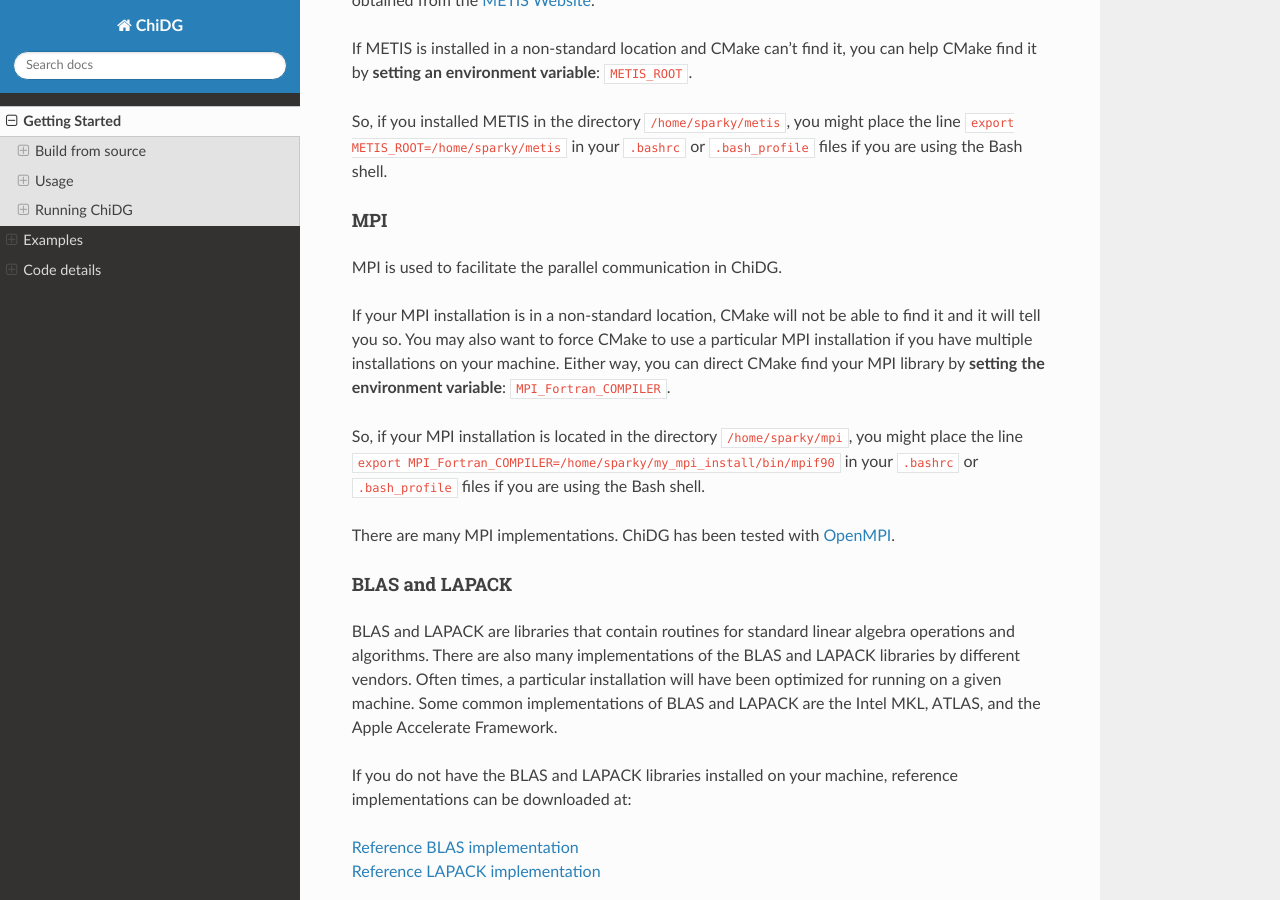
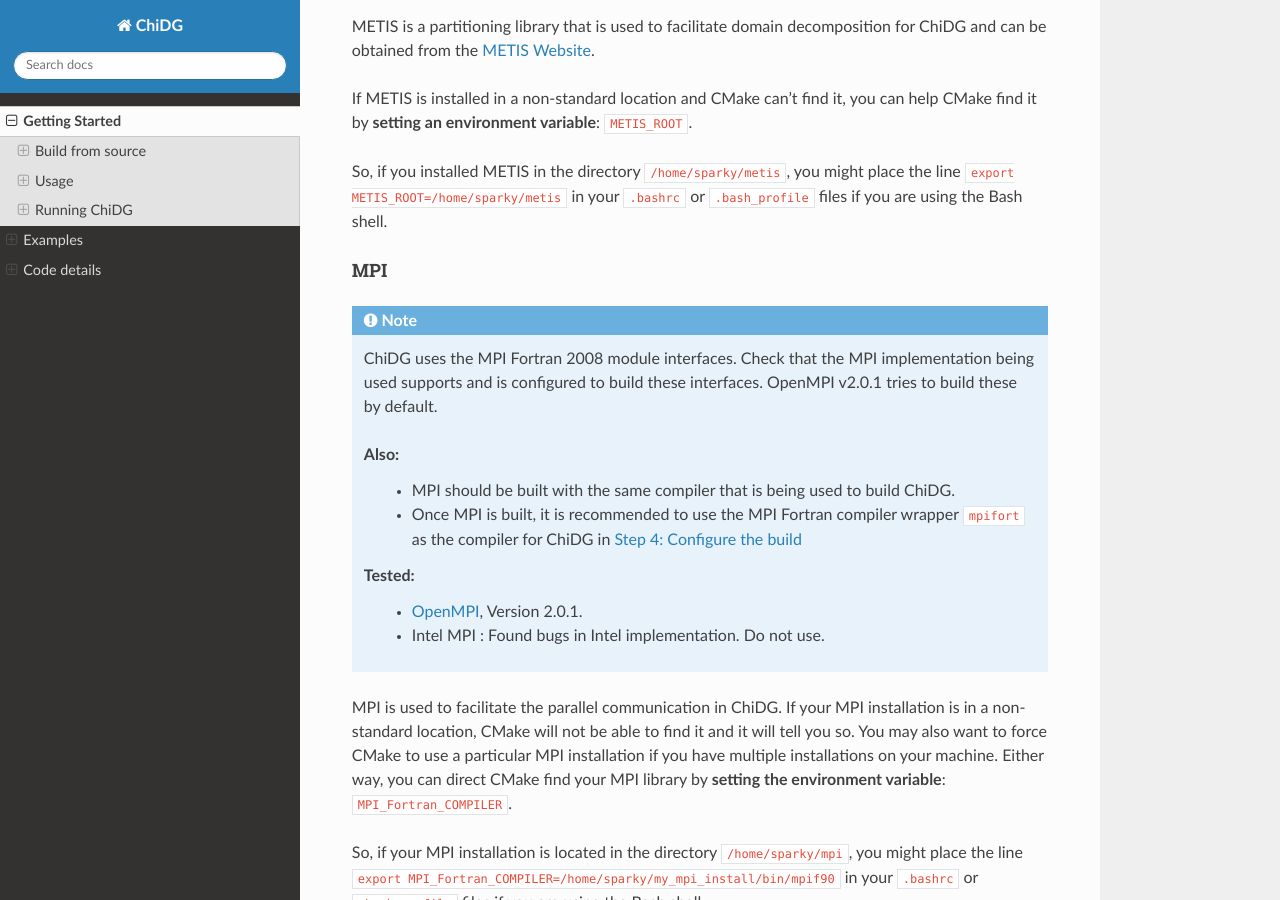
Before and after one commit to nwukie/ChiDG_pysite, a Sphinx documentation site: the page built from source/getting_started/getting_started.rst, in a window 1280 px wide and 900 px high, scrolled down 2141 px. Built offline with Sphinx 7.4.7 and the Read the Docs theme 2.0.0, drawn with Linux system fonts in a browser that asks for light colours; some of the changed text lies outside the part shown.

Commit message:
Updated getting_started.

```diff
--- a/source/getting_started/getting_started.rst
+++ b/source/getting_started/getting_started.rst
@@ -63,7 +63,7 @@ requirements and recommendations regarding compilers:
 .. note::
 
     - The GNU Fortran compiler, ``gfortran``, is recommended. **Version >= 5.0 is required**
-    - The Intel Fortran compiler, ``ifort``, is not recommended. Currently a bug in the compiler creates a memory leak in the compiled code. Intel has been notified and was able to reproduce the issue.
+    - **Do not** use the Intel Fortran compiler, ``ifort``. There are currently several bugs in all versions of the compiler that make it unusable. One bug in the compiler creates a bad memory leak in the compiled code. Intel has been notified and was able to reproduce the issue.
     - Other Fortran compilers have not been tested and are not supported.
 
 
@@ -71,7 +71,12 @@ requirements and recommendations regarding compilers:
 Step 3: Install the dependencies
 --------------------------------
 
-.. note::  **Make sure the dependencies listed here are available on your machine or that you build them and install them in an appropriate location.**
+.. note::
+
+    **Make sure** the dependencies listed here are available on your machine or that you
+    build them and install them in an appropriate location.
+
+    When installing dependencies, please place them somewhere other than the ChiDG project directory.
 
         - `CMake`_
         - `HDF5`_
@@ -100,7 +104,8 @@ HDF5
 
 .. note::
 
-    Version >= 1.10
+    | Version: ``>= 1.10``
+    | Configure with: ``--enable-fortran``
 
 HDF5 is used as a container for the ChiDG-formatted grid/solution files. The HDF5 library
 gives the option to build various portions of the library itself, depending on what the
@@ -145,11 +150,26 @@ in your ``.bashrc`` or ``.bash_profile`` files if you are using the Bash shell.
 
 MPI
 ~~~
-MPI is used to facilitate the parallel communication in ChiDG.
 
-If your MPI installation is in a non-standard location, CMake will not be able to find it and
-it will tell you so. You may also want to force CMake to use a particular MPI installation if you
-have multiple installations on your machine. Either way, you can direct CMake find your MPI library
+.. note::
+
+    ChiDG uses the MPI Fortran 2008 module interfaces. Check that the MPI implementation
+    being used supports and is configured to build these interfaces. OpenMPI v2.0.1 tries
+    to build these by default.
+
+    Also:
+        - MPI should be built with the same compiler that is being used to build ChiDG.
+        - Once MPI is built, it is recommended to use the MPI Fortran compiler wrapper
+          ``mpifort`` as the compiler for ChiDG in `Step 4: Configure the build`_
+
+    Tested:
+       - `OpenMPI <https://www.open-mpi.org>`_, Version 2.0.1.
+       - Intel MPI  :  Found bugs in Intel implementation. Do not use.
+
+MPI is used to facilitate the parallel communication in ChiDG. If your MPI installation is
+in a non-standard location, CMake will not be able to find it and it will tell you so.
+You may also want to force CMake to use a particular MPI installation if you have multiple
+installations on your machine. Either way, you can direct CMake find your MPI library
 by **setting the environment variable**: ``MPI_Fortran_COMPILER``.
 
 So, if your MPI installation is located in the directory ``/home/sparky/mpi``, you might
@@ -157,7 +177,7 @@ place the line
 ``export MPI_Fortran_COMPILER=/home/sparky/my_mpi_install/bin/mpif90``
 in your ``.bashrc`` or ``.bash_profile`` files if you are using the Bash shell.
 
-There are many MPI implementations. ChiDG has been tested with `OpenMPI <https://www.open-mpi.org>`_.
+
 
 
 
@@ -224,7 +244,7 @@ Step 4: Configure the build
 |                                                    |                                                                  |
 +----------------------------------------------------+------------------------------------------------------------------+
 |                                                    |                                                                  |
-| **#4** Configure with CMake + user options         | ``cmake ..``  or ``cmake -DCMAKE_Fortran_COMPILER=gfortran ..``  |
+| **#4** Configure with CMake + user options         | ``cmake ..``  or ``cmake -DCMAKE_Fortran_COMPILER=mpifort ..``   |
 |                                                    |                                                                  |
 +----------------------------------------------------+------------------------------------------------------------------+
 
@@ -243,27 +263,38 @@ A typical build configure looks like:
 
 ::
 
-    cmake -DCMAKE_Fortran_COMPILER=gfortran ..
+    cmake -DCMAKE_Fortran_COMPILER=mpifort ..
 
 
 A developer might configure the build using the following option:
 
 ::
 
-    cmake -DCMAKE_Fortran_COMPILER=gfortran -DCMAKE_BUILD_TYPE=Debug ..
+    cmake -DCMAKE_Fortran_COMPILER=mpifort -DCMAKE_BUILD_TYPE=Debug ..
 
 
-=============================== ======================================================= ================
-Parameter                       Description                                             Options
-=============================== ======================================================= ================
-CMAKE_Fortran_COMPILER          Specify a Fortran Compiler       			``gfortran``
+.. =============================== ======================================================= ================
+.. Parameter                       Description                                             Options
+.. =============================== ======================================================= ================
+.. CMAKE_Fortran_COMPILER          Specify a Fortran Compiler       			``gfortran``
+..
+..
+.. CMAKE_BUILD_TYPE                Specify what type of compiler settings to build with    ``Release``
+..                                                                                         ``Debug``
+.. =============================== ======================================================= ================
 
 
-CMAKE_BUILD_TYPE                Specify what type of compiler settings to build with    ``Release``
-                                                                                        ``Debug``
-=============================== ======================================================= ================
-
-
++------------------------------+-------------------------------------------------------+------------------------+
+| Parameter                    |  Description                                          |  Options               |
++------------------------------+-------------------------------------------------------+------------------------+
+|                              |                                                       |                        |
+| CMAKE_Fortran_COMPILER       | Specify a Fortran Compiler                            | ``mpifort``            |
+|                              |                                                       |                        |
++------------------------------+-------------------------------------------------------+------------------------+
+|                              |                                                       |                        |
+| CMAKE_BUILD_TYPE             | Specify what type of compiler settings to build with  | ``Release``            |
+|                              |                                                       | ``Debug``              |
++------------------------------+-------------------------------------------------------+------------------------+
 
 
 
```
Also changed, not shown: other parts of source/getting_started/getting_started.rst (+1 -2 lines).
